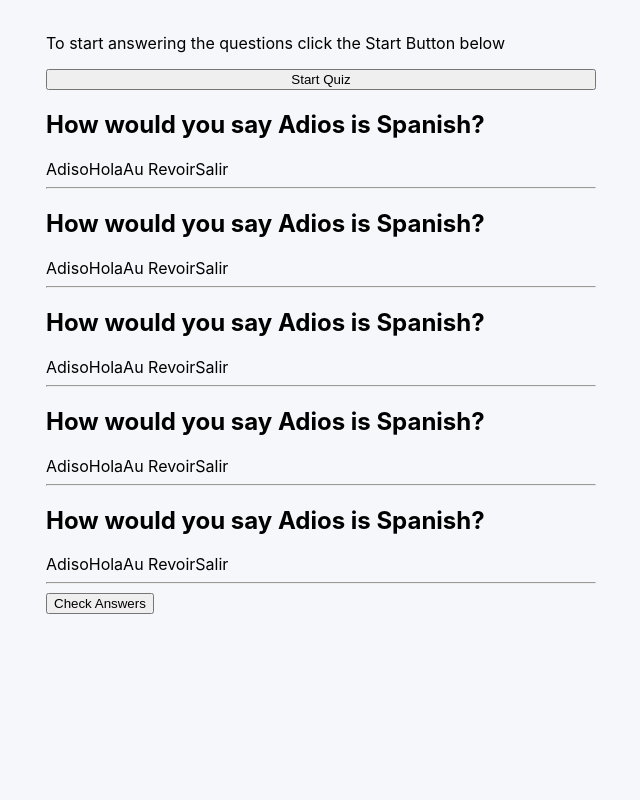
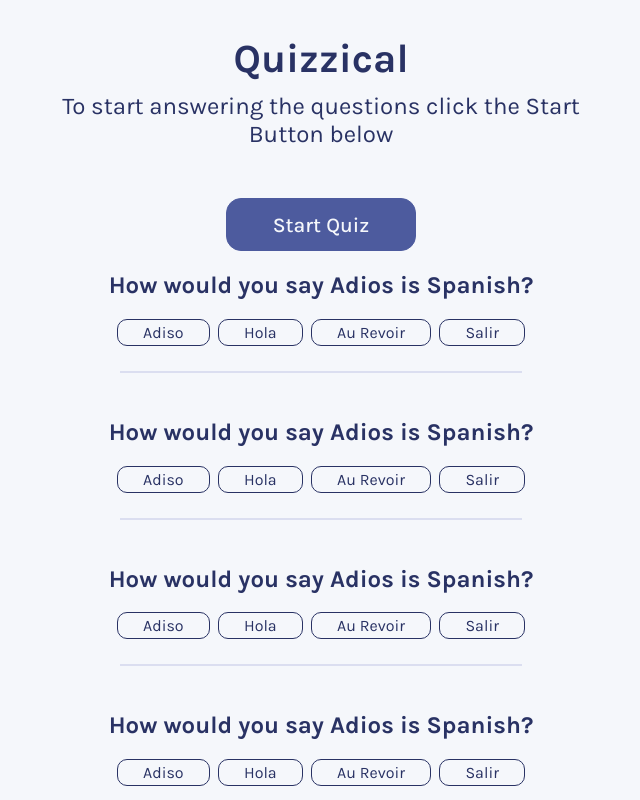
Before and after one commit to crazynets1/quizzical_app, a React (Create React App) app: page / in a window 1280 px wide. Shown: the top 800 px of the page, without its empty margins (319-959 px from the left). Built offline with nearby package versions, Linux system fonts and the light colour scheme.

Commit message:
update index.css
Added some style in the css file to cater for the design of the app, i.e add  background colour choices, font-sizes, colour choices etc

```diff
--- a/src/index.css
+++ b/src/index.css
@@ -1,21 +1,88 @@
 body {
-  margin: 0;
-  font-family: -apple-system, BlinkMacSystemFont, 'Segoe UI', 'Roboto', 'Oxygen',
-    'Ubuntu', 'Cantarell', 'Fira Sans', 'Droid Sans', 'Helvetica Neue',
-    sans-serif;
+  font-family: 'Karla', sans-serif;
   background-color: #F5F7FB;
 }
 
 main.main-section{
   width: 550px;
-  height: 550px;
   margin: auto;
   display: flex;
   flex-direction: column;
   justify-content: center;
+  text-align: center;
+  align-items: center;
+}
+
+header{
+  width: 412px;
+  height: 60px;
 }
 
 h1.title{
   color: #293264;
-  font-size: 2rem;
+  font-size: 2.5rem;
+  font-weight: 700;
+  font-family: "Karla", sans-serif;
 }
+
+p.game-description{
+  color: #293264;
+  font-weight: 400;
+  font-size: 1.5rem;
+  line-height: normal;
+  margin-bottom: 50px;
+  font-family: "Karla", sans-serif;
+}
+
+button{
+  background-color: #4D5B9E;
+  border-radius: 15px;
+  border: 1px solid #4D5B9E;
+  color: #F5F7FB;
+  font-weight: 500;
+  font-family: "Karla", sans-serif;
+}
+
+button.start-btn {
+  width: 190px;
+  height: 53px;
+  font-size: 1.3rem;
+}
+
+section.quiz-section{
+  display: flex;
+  flex-direction: column;
+  justify-content:flex-start;
+  align-items:flex-start;
+}
+
+section.quiz-section>div>h2{
+  color: #293264;
+  font-weight: 700;
+  text-align: left;
+}
+
+div.answers-div{
+  display: flex;
+  justify-content: space-evenly;
+}
+
+div.answers-div>span{
+  border-radius: 10px;
+  border: 1px solid #293264;
+  color: #293264;
+  padding: 3px 25px;
+}
+
+hr{
+  border: 0.8px solid #DBDEF0;
+  margin: 25px auto;
+  width: 400px;
+}
+
+button.check-btn{
+  width: 120px;
+  height: 35px;
+  flex-shrink: 0;
+  align-self: center;
+}
```
